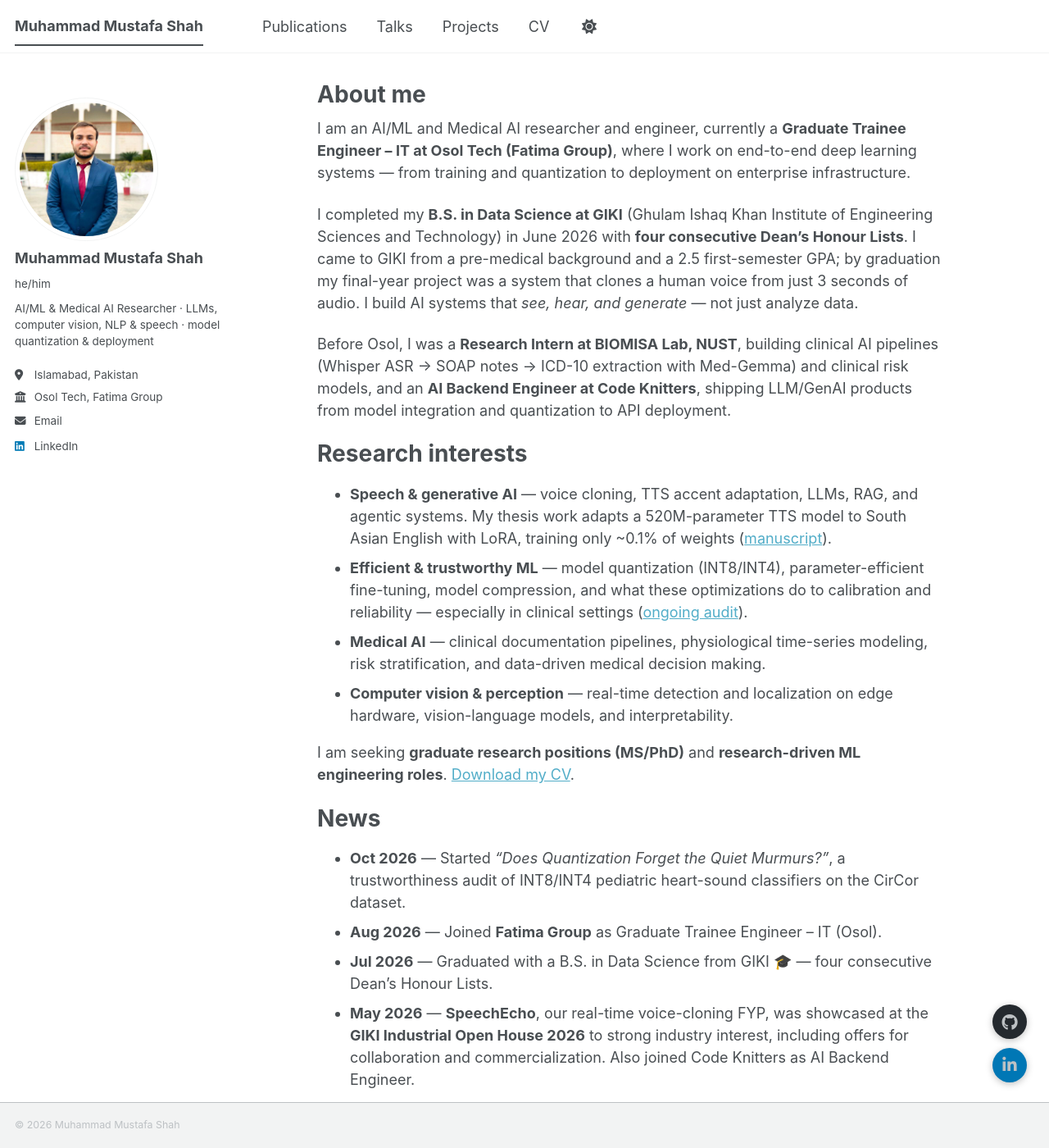
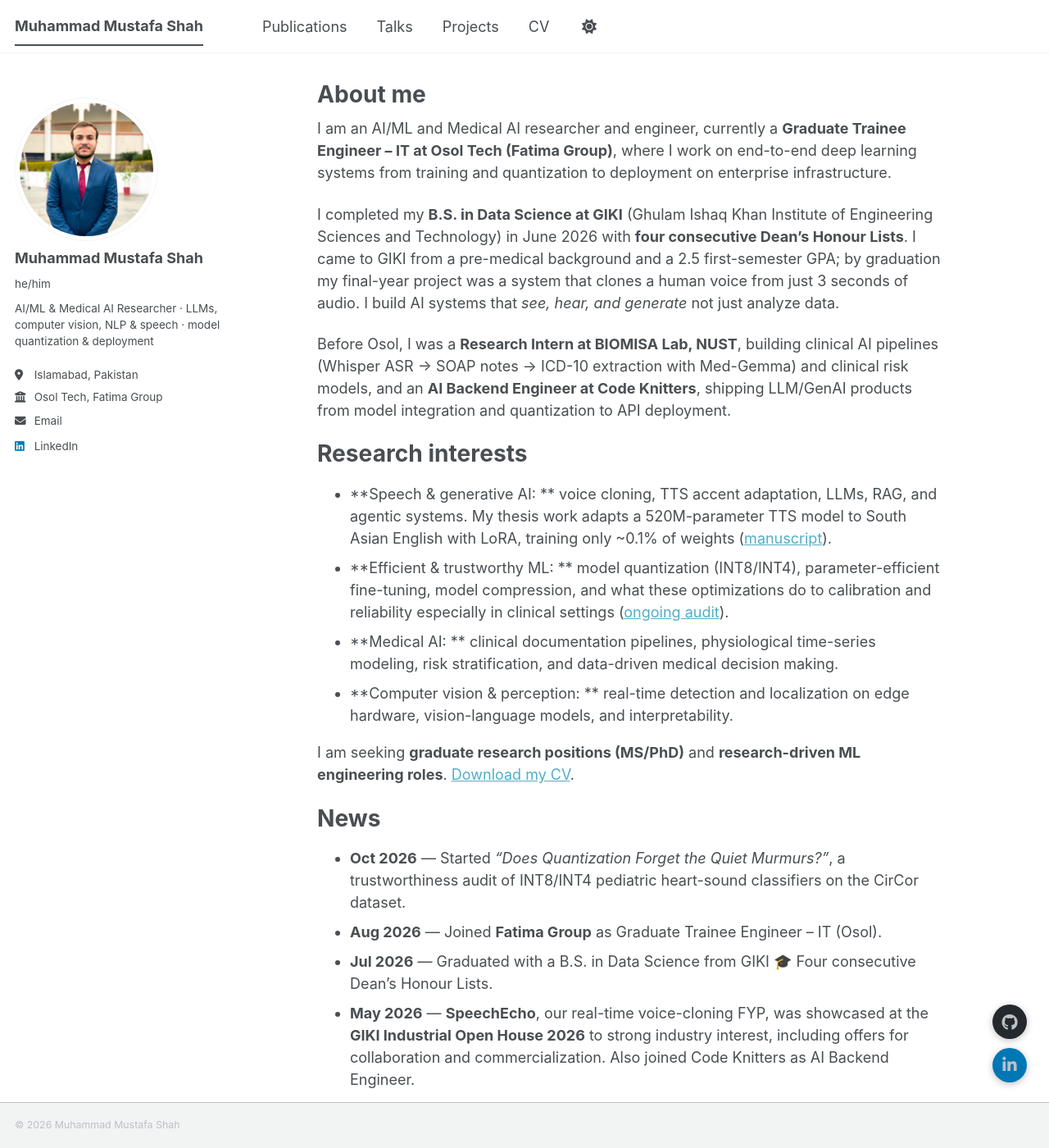
Before and after one commit to Mustafa-bacha/Mustafa-bacha.github.io, a Jekyll site: the page built from _pages/about.md, in a window 1280 px wide and 1400 px high. Shown: the whole window at 82% size. Built offline with Jekyll 4.4.1, drawn with Linux system fonts in a browser that asks for light colours; a script bundle is joined from its source files by our own code; a style sheet for code colours, icons or effects is not loaded.

```diff
--- a/_pages/about.md
+++ b/_pages/about.md
@@ -7,18 +7,18 @@ redirect_from:
   - /about.html
 ---
 
-I am an AI/ML and Medical AI researcher and engineer, currently a **Graduate Trainee Engineer – IT at Osol Tech (Fatima Group)**, where I work on end-to-end deep learning systems — from training and quantization to deployment on enterprise infrastructure.
+I am an AI/ML and Medical AI researcher and engineer, currently a **Graduate Trainee Engineer – IT at Osol Tech (Fatima Group)**, where I work on end-to-end deep learning systems from training and quantization to deployment on enterprise infrastructure.
 
-I completed my **B.S. in Data Science at GIKI** (Ghulam Ishaq Khan Institute of Engineering Sciences and Technology) in June 2026 with **four consecutive Dean's Honour Lists**. I came to GIKI from a pre-medical background and a 2.5 first-semester GPA; by graduation my final-year project was a system that clones a human voice from just 3 seconds of audio. I build AI systems that *see, hear, and generate* — not just analyze data.
+I completed my **B.S. in Data Science at GIKI** (Ghulam Ishaq Khan Institute of Engineering Sciences and Technology) in June 2026 with **four consecutive Dean's Honour Lists**. I came to GIKI from a pre-medical background and a 2.5 first-semester GPA; by graduation my final-year project was a system that clones a human voice from just 3 seconds of audio. I build AI systems that *see, hear, and generate* not just analyze data.
 
 Before Osol, I was a **Research Intern at BIOMISA Lab, NUST**, building clinical AI pipelines (Whisper ASR → SOAP notes → ICD-10 extraction with Med-Gemma) and clinical risk models, and an **AI Backend Engineer at Code Knitters**, shipping LLM/GenAI products from model integration and quantization to API deployment.
 
 Research interests
 ======
-* **Speech & generative AI** — voice cloning, TTS accent adaptation, LLMs, RAG, and agentic systems. My thesis work adapts a 520M-parameter TTS model to South Asian English with LoRA, training only ~0.1% of weights ([manuscript](/publication/2026-06-01-voice-cloning-lora)).
-* **Efficient & trustworthy ML** — model quantization (INT8/INT4), parameter-efficient fine-tuning, model compression, and what these optimizations do to calibration and reliability — especially in clinical settings ([ongoing audit](https://github.com/Mustafa-bacha/pcg-quant-audit)).
-* **Medical AI** — clinical documentation pipelines, physiological time-series modeling, risk stratification, and data-driven medical decision making.
-* **Computer vision & perception** — real-time detection and localization on edge hardware, vision-language models, and interpretability.
+* **Speech & generative AI: ** voice cloning, TTS accent adaptation, LLMs, RAG, and agentic systems. My thesis work adapts a 520M-parameter TTS model to South Asian English with LoRA, training only ~0.1% of weights ([manuscript](/publication/2026-06-01-voice-cloning-lora)).
+* **Efficient & trustworthy ML: ** model quantization (INT8/INT4), parameter-efficient fine-tuning, model compression, and what these optimizations do to calibration and reliability especially in clinical settings ([ongoing audit](https://github.com/Mustafa-bacha/pcg-quant-audit)).
+* **Medical AI: ** clinical documentation pipelines, physiological time-series modeling, risk stratification, and data-driven medical decision making.
+* **Computer vision & perception: ** real-time detection and localization on edge hardware, vision-language models, and interpretability.
 
 I am seeking **graduate research positions (MS/PhD)** and **research-driven ML engineering roles**. [Download my CV](/files/Mustafa_Shah_CV.pdf).
 
@@ -26,7 +26,7 @@ News
 ======
 * **Oct 2026** — Started *"Does Quantization Forget the Quiet Murmurs?"*, a trustworthiness audit of INT8/INT4 pediatric heart-sound classifiers on the CirCor dataset.
 * **Aug 2026** — Joined **Fatima Group** as Graduate Trainee Engineer – IT (Osol).
-* **Jul 2026** — Graduated with a B.S. in Data Science from GIKI 🎓 — four consecutive Dean's Honour Lists.
+* **Jul 2026** — Graduated with a B.S. in Data Science from GIKI 🎓 Four consecutive Dean's Honour Lists.
 * **May 2026** — **SpeechEcho**, our real-time voice-cloning FYP, was showcased at the **GIKI Industrial Open House 2026** to strong industry interest, including offers for collaboration and commercialization. Also joined Code Knitters as AI Backend Engineer.
 * **Jan 2026** — Completed the final evaluation of SpeechEcho: voice cloning from a 3-second sample, tuned for South Asian accents.
 * **Oct 2025** — Completed the **Amal Academy Career-Prep Fellowship** (Batch 352).
```
